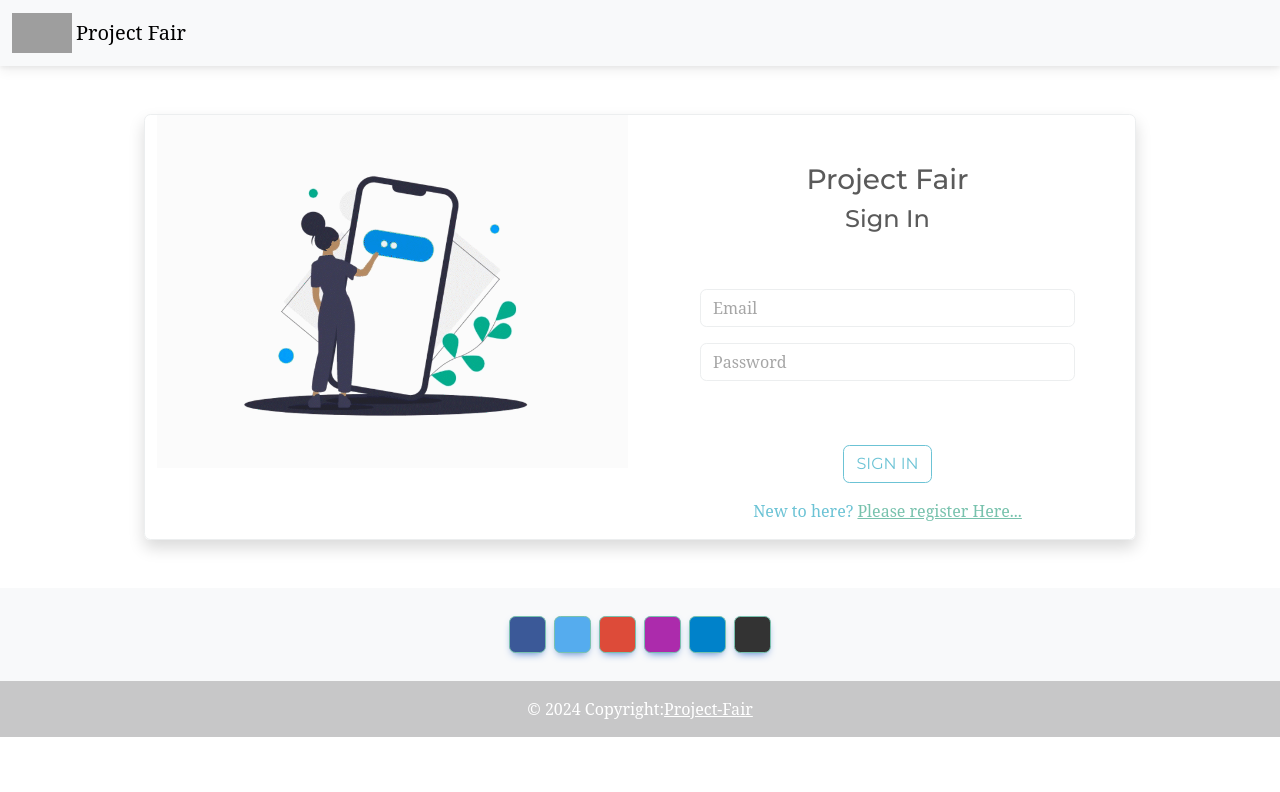
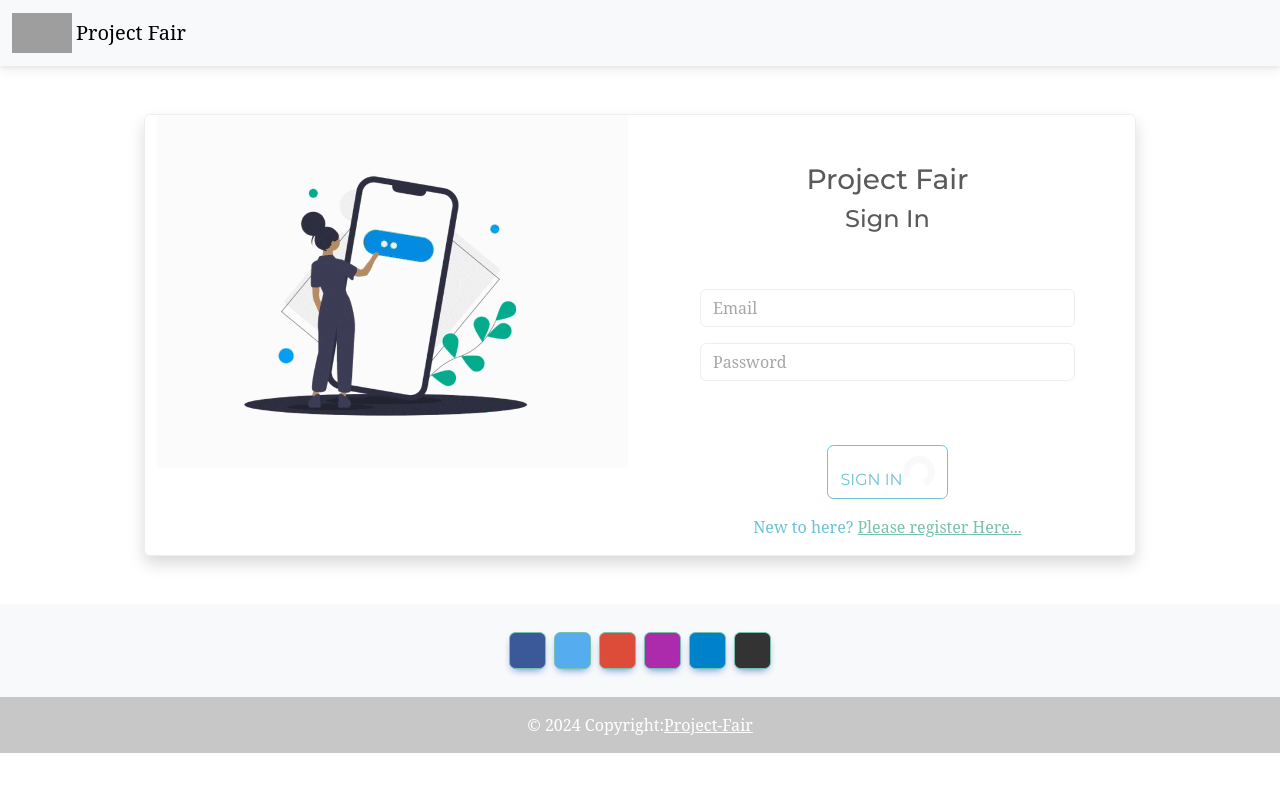
Before and after one commit to anjali216/project-fair-frontend, a React (Vite) app: page /login in a window 1280 px wide. Shown: the top 792 px of the page. Built offline with nearby package versions, Linux system fonts and the light colour scheme; grey boxes are pictures that could not be loaded; a web font is replaced by a local one.

Commit message:
frontend completed

```diff
--- a/src/App.jsx
+++ b/src/App.jsx
@@ -5,7 +5,7 @@ import Header from './Components/Header'
 import { Route, Routes } from 'react-router-dom'
 import Home from './Pages/Home'
 import Auth from './Pages/Auth'
-import Dashboard from './Pages/Dashboard'
+import Dashboard from './Pages/DashBoard'
 import Projects from './Pages/Projects'
 import PageNotFound from './Pages/PageNotFound'
 
--- a/src/Pages/Auth.jsx
+++ b/src/Pages/Auth.jsx
@@ -5,6 +5,7 @@ import { Link, useNavigate } from 'react-router-dom';
 import { loginAPI,registerAPI } from '../Services/AllApis';
 import { Bounce, ToastContainer, toast } from 'react-toastify';
 import 'react-toastify/dist/ReactToastify.css';
+import Spinner from 'react-bootstrap/Spinner';
 
 function Auth({register}) {
   console.log(register);
@@ -147,12 +148,17 @@ function Auth({register}) {
                 {
                   register ?
                   <div>
-                    <button onClick={handleRegister} className='btn btn-outline-info mb-3'>Sign Up</button>
+                    <button onClick={handleRegister} className='btn btn-outline-info mb-3'>
+                      Sign Up
+                    </button>
                     <p>Already Registerd? <Link to={'/login'}>Login Here...</Link> </p>
                   </div>
                   :
                     <div>
-                       <button  onClick={handleLogin} className='btn btn-outline-info mb-3'>Sign In</button>
+                       <button  onClick={handleLogin} className='btn btn-outline-info mb-3'>
+                        Sign In
+                        <Spinner animation="border" variant="light" className='fs-3 mt-1'/>
+                        </button>
                        <p>New to here? <Link to={'/register'}>Please register Here...</Link> </p>
                     </div>
                 }
--- a/src/Pages/DashBoard.jsx
+++ b/src/Pages/DashBoard.jsx
@@ -5,16 +5,20 @@ import View from  '../Components/View'
 import Profile from '../Components/Profile'
 
 function Dashboard() {
+  //  const user = JSON.parse(sessionStorage.getItem('user'))
+  //  console.log(user);
+  //  let userName=user.username
+
   return (
     <div className='row p-5'>
-     <h2>Welcome User</h2>
+     <h2>Welcome user </h2>
       <div className='col-6 shadow p-5 m-4'>
     <div className="row d-flex">
       <div className="col-6">
         My Projects
       </div>
       <div className="col-6">
-       <button className='btn btn-info'  style={{float:'right'}}><Add/></button>
+       <button className='btn btn-info' style={{float:'right'}}><Add/></button>
       </div>
     </div>
      <div  className='row mt-3'>
```
Also changed, not shown: src/Pages/Home.jsx (+9 -0 lines).
